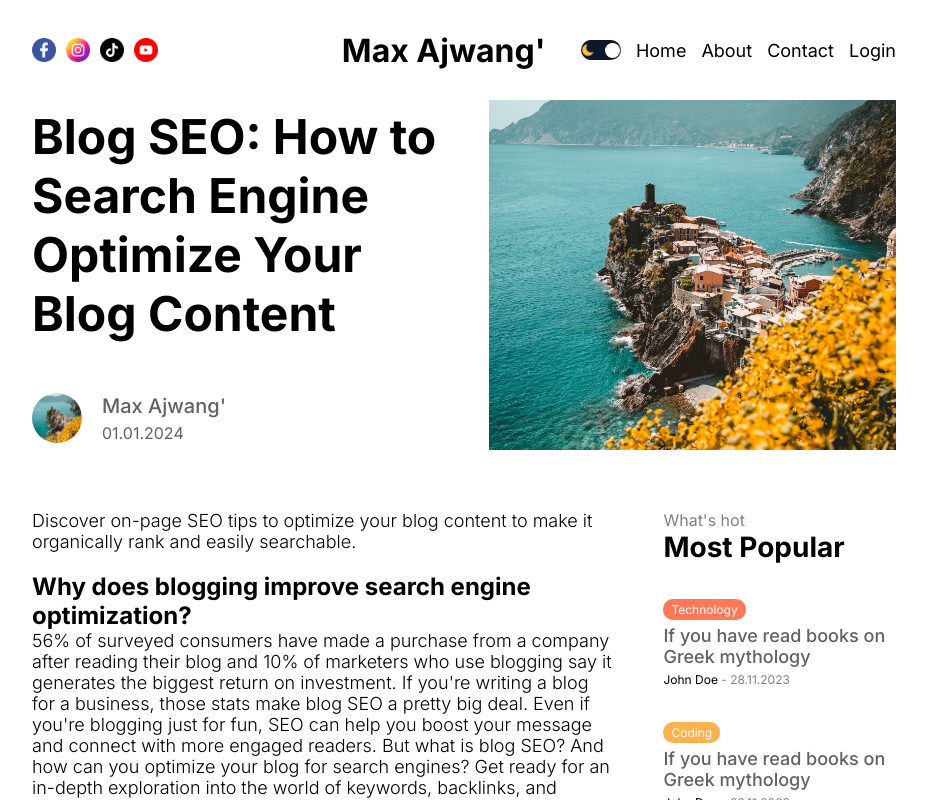
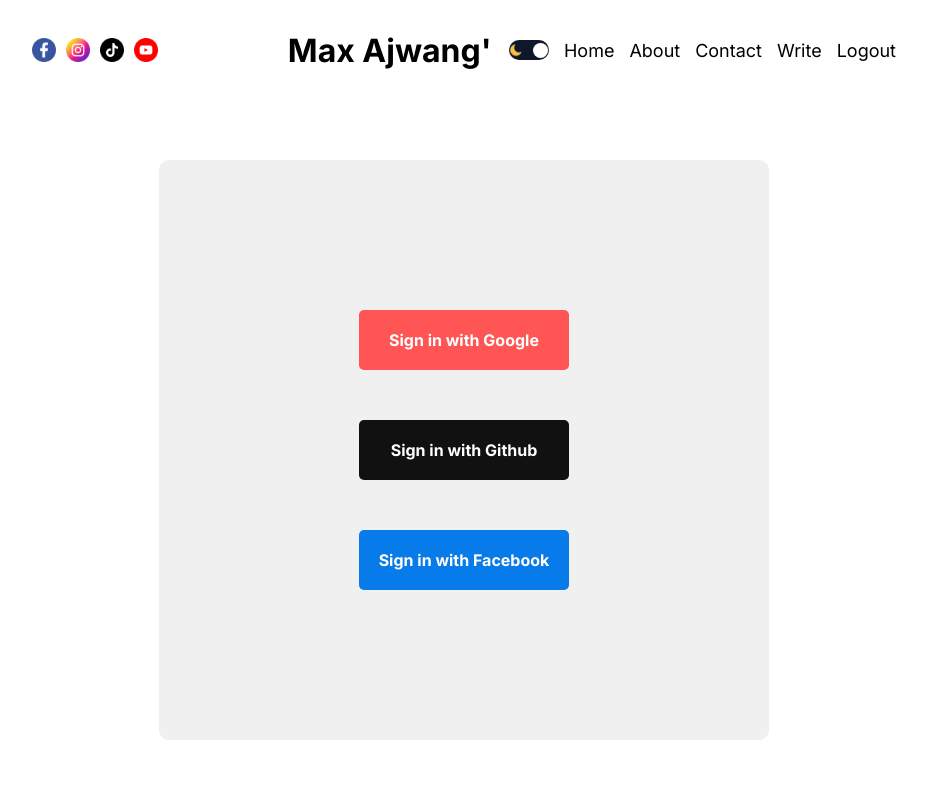
Before and after one commit to max-ajwang/nextjs-blog, a Next.js app: page /login in a window 1280 px wide. Shown: the top 800 px of the page, without its empty margins (176-1103 px from the left). Built offline with nearby package versions, Linux system fonts and the light colour scheme.

Commit message:
NextJs Login Page Design

```diff
--- /dev/null
+++ b/src/app/login/loginPage.module.css
@@ -0,0 +1,56 @@
+.container {
+  display: flex;
+  align-items: center;
+  justify-content: center;
+  margin-top: 60px;
+}
+
+.wrapper {
+  background-color: var(--softBg);
+  padding: 150px 200px;
+  display: flex;
+  flex-direction: column;
+  gap: 50px;
+  border-radius: 10px;
+}
+
+.socialButton {
+  padding: 20px;
+  border-radius: 5px;
+  border: none;
+  color: white;
+  font-weight: bold;
+  cursor: pointer;
+  display: flex;
+  align-items: center;
+  justify-content: center;
+}
+
+.socialButton:first-child {
+  background-color: #ff5555;
+}
+
+.socialButton:nth-child(2) {
+  background-color: #111;
+}
+
+.socialButton:nth-child(3) {
+  background-color: #087bea;
+}
+
+@media screen and (max-width: 768px) {
+  .wrapper {
+    padding: 50px 100px;
+  }
+}
+
+@media screen and (max-width: 640px) {
+  .wrapper {
+    padding: 30px;
+  }
+
+  .socialButton {
+    font-weight: 400;
+    font-size: 14px;
+  }
+}
--- /dev/null
+++ b/src/app/login/page.jsx
@@ -0,0 +1,15 @@
+import styles from './loginPage.module.css';
+
+const LoginPage = () => {
+  return (
+    <div className={styles.container}>
+      <div className={styles.wrapper}>
+        <div className={styles.socialButton}>Sign in with Google</div>
+        <div className={styles.socialButton}>Sign in with Github</div>
+        <div className={styles.socialButton}>Sign in with Facebook</div>
+      </div>
+    </div>
+  );
+};
+
+export default LoginPage;
--- a/src/components/authLinks/AuthLinks.jsx
+++ b/src/components/authLinks/AuthLinks.jsx
@@ -6,7 +6,7 @@ import Link from 'next/link';
 const AuthLinks = () => {
   const [open, setOpen] = useState(false);
   // temporary
-  const status = 'notauthenticated';
+  const status = 'authenticated';
   return (
     <>
       {status === 'notauthenticated' ? (
```
